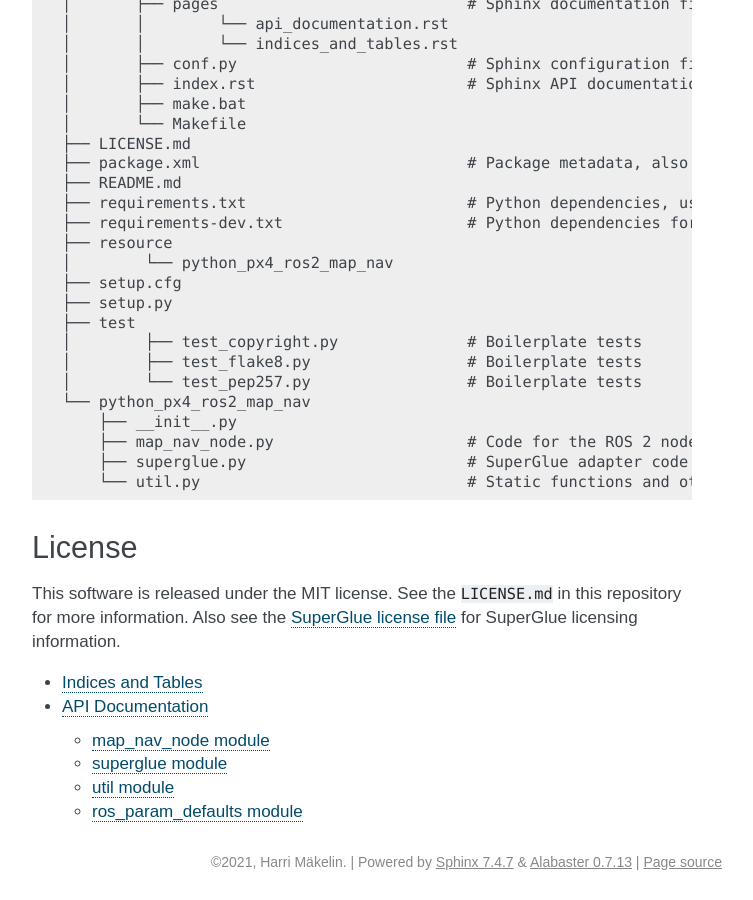
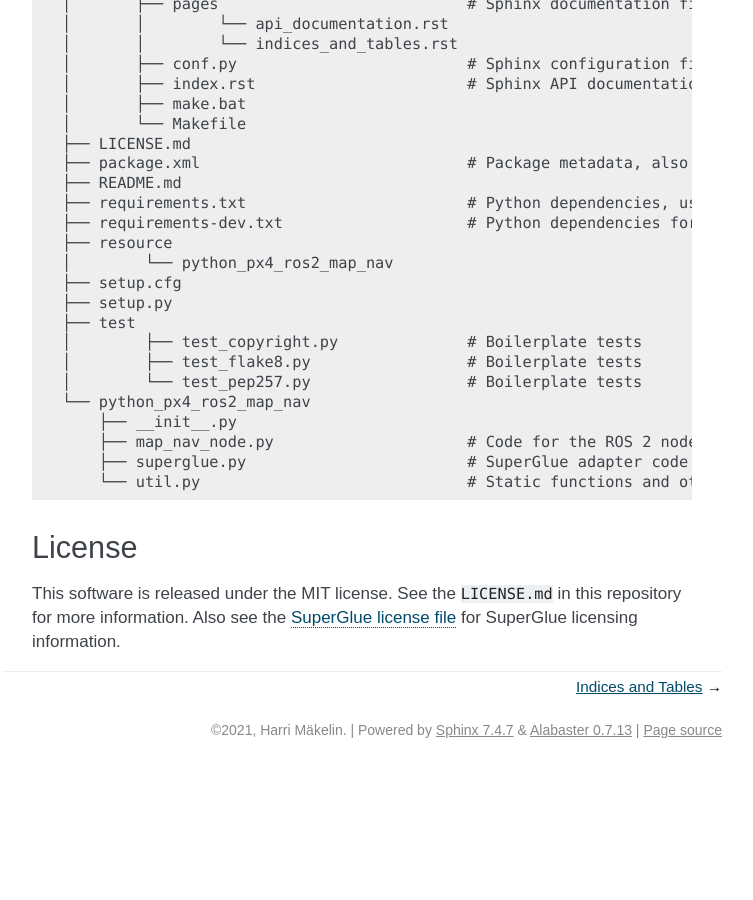
Before and after one commit to hmakelin/gisnav, a Sphinx documentation site: the page built from docs/index.rst, in a window 1280 px wide and 900 px high, scrolled down 2034 px. Shown: the whole window, without its empty margins (388-1141 px from the left). Built offline with Sphinx 7.4.7, drawn with Linux system fonts in a browser that asks for light colours; after the commit the page ends 2802 px from its top, so only the background shows below that.

Commit message:
Show relative navigation at page bottom. Do not show toc tree at bottom of index page.

```diff
--- a/docs/conf.py
+++ b/docs/conf.py
@@ -107,6 +107,5 @@ html_theme_options = {
     #'github_user': 'bitprophet',
     #'github_repo': 'alabaster',
     'description': description,
-    'font-family': 'Ubuntu',
-
+    'show_relbar_bottom': True
 }
--- a/docs/index.rst
+++ b/docs/index.rst
@@ -1,8 +1,9 @@
-.. include:: ../README.md
-    :parser: myst_parser.sphinx_
-
 .. toctree::
    :maxdepth: 2
+   :hidden:
 
    pages/indices_and_tables
    pages/api_documentation
+
+.. include:: ../README.md
+    :parser: myst_parser.sphinx_
```
